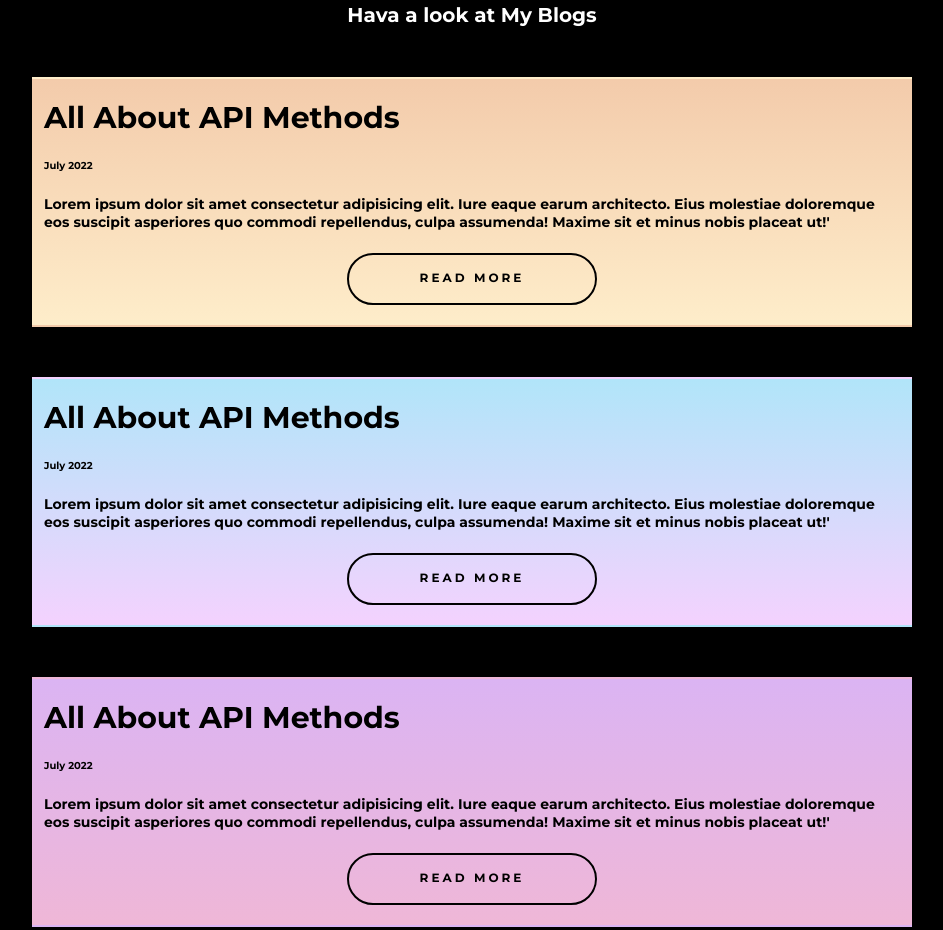
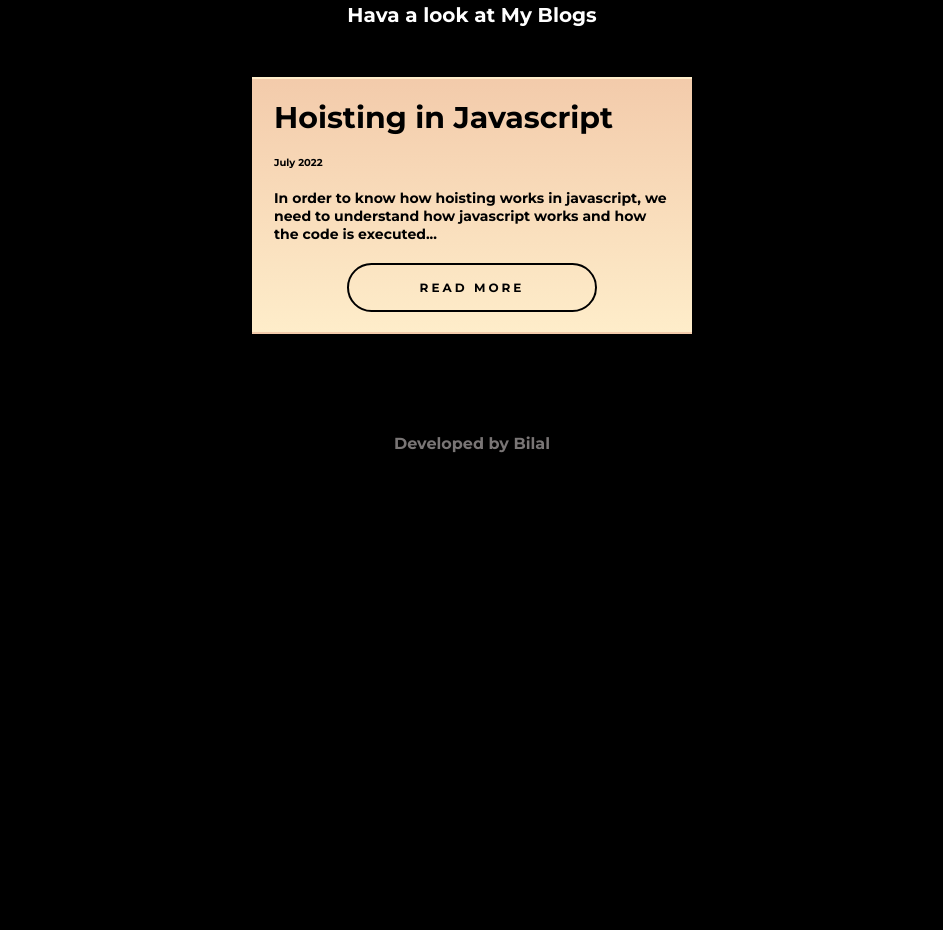
Before and after one commit to bilal-23/mark3-4-5-Portfolio, a website: page blogs.html in a window 1280 px wide. Shown: the part 176-1106 px from the top of the page, without its empty margins (168-1111 px from the left). After the commit the page ends 800 px from the top, so only its background shows below. Drawn offline with Linux system fonts and the light colour scheme.

Commit message:
Blog added

```diff
--- a/blogs.css
+++ b/blogs.css
@@ -14,8 +14,9 @@
   color: #000 !important;
 }
 .blog-card {
+  width: 50%;
   min-height: 25rem;
-  padding: 2rem 1rem;
+  padding: 2rem 2rem;
   display: grid;
   justify-content: space-between;
   gap: 2rem;
@@ -92,3 +93,9 @@
   font-size: 1.4rem;
   font-weight: 600;
 }
+
+@media screen and (max-width: 768px) {
+  .blog-card {
+    width: 90%;
+  }
+}
--- a/blogs.html
+++ b/blogs.html
@@ -33,41 +33,18 @@
     <div class="blogs-container">
       <!-- Blogs card start-->
       <div class="blog-card">
-        <p class="blog-heading">All About API Methods</p>
+        <p class="blog-heading">Hoisting in Javascript</p>
         <p class="bold date">July 2022</p>
         <p class="blog-description">
-          Lorem ipsum dolor sit amet consectetur adipisicing elit. Iure eaque
-          earum architecto. Eius molestiae doloremque eos suscipit asperiores
-          quo commodi repellendus, culpa assumenda! Maxime sit et minus nobis
-          placeat ut!'
+          In order to know how hoisting works in javascript, we need to
+          understand how javascript works and how the code is executed...
         </p>
-        <a href="#" class="button blog-btn">Read More</a>
-      </div>
-      <!-- Blogs card ends-->
-      <!-- Blogs card start-->
-      <div class="blog-card">
-        <p class="blog-heading">All About API Methods</p>
-        <p class="bold date">July 2022</p>
-        <p class="blog-description">
-          Lorem ipsum dolor sit amet consectetur adipisicing elit. Iure eaque
-          earum architecto. Eius molestiae doloremque eos suscipit asperiores
-          quo commodi repellendus, culpa assumenda! Maxime sit et minus nobis
-          placeat ut!'
-        </p>
-        <a href="#" class="button blog-btn">Read More</a>
-      </div>
-      <!-- Blogs card ends-->
-      <!-- Blogs card start-->
-      <div class="blog-card">
-        <p class="blog-heading">All About API Methods</p>
-        <p class="bold date">July 2022</p>
-        <p class="blog-description">
-          Lorem ipsum dolor sit amet consectetur adipisicing elit. Iure eaque
-          earum architecto. Eius molestiae doloremque eos suscipit asperiores
-          quo commodi repellendus, culpa assumenda! Maxime sit et minus nobis
-          placeat ut!'
-        </p>
-        <a href="#" class="button blog-btn">Read More</a>
+        <a
+          href="https://bilalmansuri.hashnode.dev/hoisting-in-javascript"
+          target="_blank"
+          class="button blog-btn"
+          >Read More</a
+        >
       </div>
       <!-- Blogs card ends-->
     </div>
```
